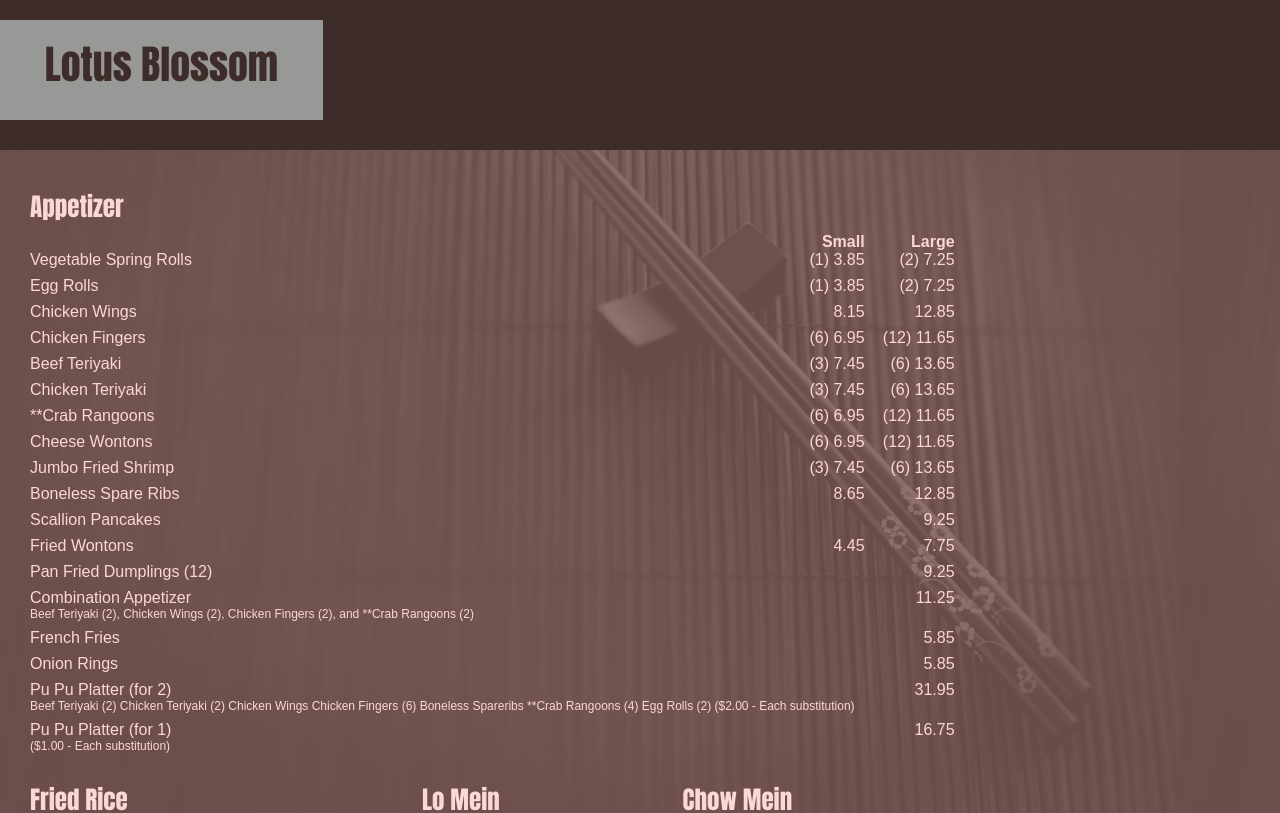
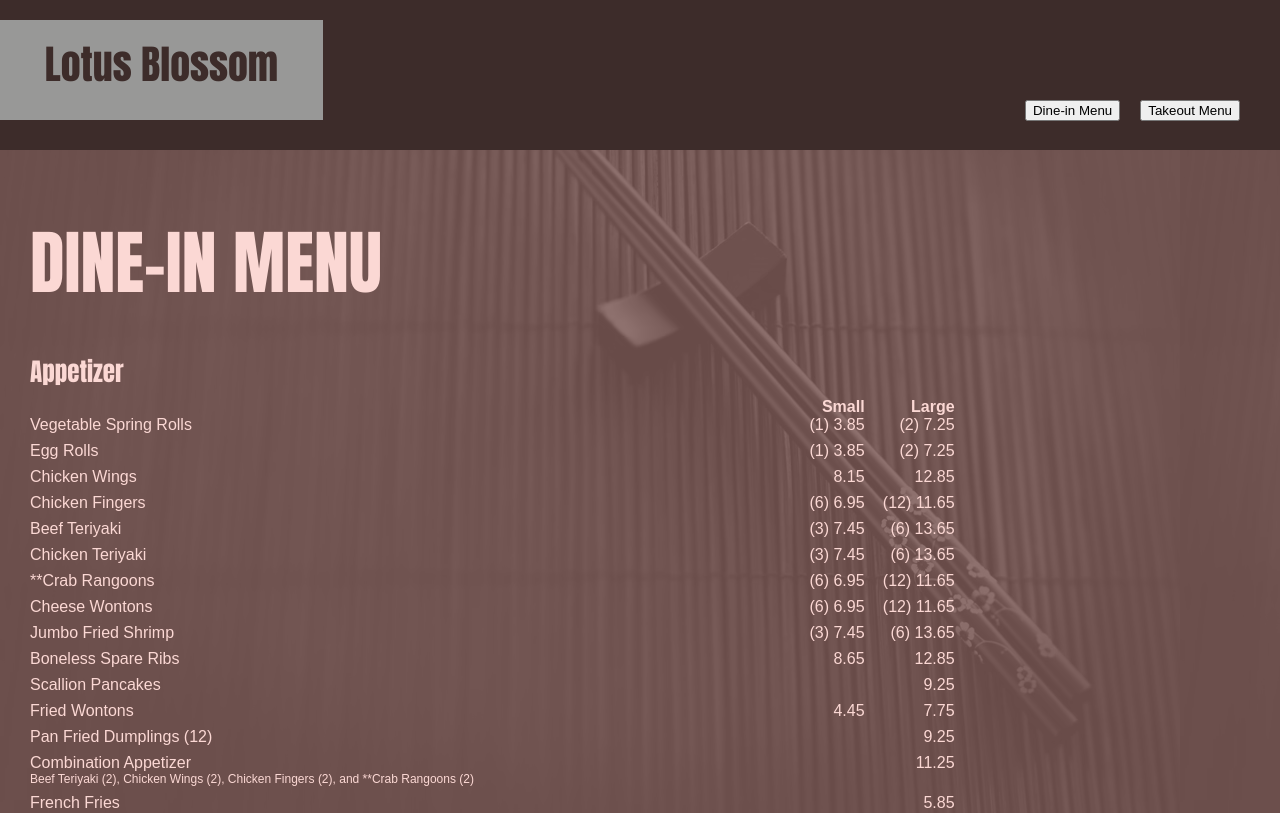
Before and after one commit to lotusblossommaine/restaurant, a React (Create React App) app: page / in a window 1280 px wide. Shown: the top 813 px of the page. Built offline with nearby package versions, Linux system fonts and the light colour scheme; the HTML template or start-up script is replaced by a standard one.

Commit message:
nav for takeout

```diff
--- a/src/App.css
+++ b/src/App.css
@@ -1,5 +1,9 @@
 body {
     margin: 0;
+}
+
+.App h1 {
+    font-family: impact, impact-w01-2010, sans-serif;
 }
 
 .backgroundImage {
@@ -23,10 +27,30 @@ body {
 
 .headerLabel h1 {
     font-size: 40px;
-    font-family: impact, impact-w01-2010, sans-serif;
     margin-top: 14px;
+}
+
+.nav {
+    position: absolute;
+    right: 40px;
+    top: 100px;
+    display: flex;
+    gap: 20px;
 }
 
 .backgroundOverlay {
     background-color: rgba(123, 89, 85, 0.85);
 }
+
+.content {
+    display: flex;
+    justify-content: center;
+    flex-direction: column;
+    padding: 30px;
+    color: rgb(251, 216, 212);
+}
+
+.content h1 {
+    font-size: 70px;
+    margin: 30px 0;
+}
--- a/src/App.js
+++ b/src/App.js
@@ -1,16 +1,26 @@
+import { useState } from 'react';
 import './App.css';
 import image from "./assets/backgroundImage.jpg";
 import Menu from './Menu/Menu';
 
 function App() {
+  const [isTakeout, setIsTakeout] = useState(false);
+
   return (
     <div className="App" >
       <div style={{ backgroundImage: `url(${image})` }} className="backgroundImage">
         <div className="header">
           <div className="headerLabel"><h1>Lotus Blossom</h1></div>
+          <div className="nav">
+            <button onClick={() => { setIsTakeout(false) }}>Dine-in Menu</button>
+            <button onClick={() => { setIsTakeout(true) }}>Takeout Menu</button>
+          </div>
         </div>
         <div className="backgroundOverlay">
-          <Menu />
+          <div className="content">
+            <h1>{isTakeout ? 'TAKEOUT MENU' : 'DINE-IN MENU'}</h1>
+            <Menu isTakeout={isTakeout} />
+          </div>
         </div>
       </div>
     </div>
--- a/src/Menu/Menu.css
+++ b/src/Menu/Menu.css
@@ -4,8 +4,6 @@
     gap: 20px;
     max-width: 960px;
     font-family: fantasy, sans-serif;
-    color: rgb(251, 216, 212);
-    padding: 30px;
 }
 
 .menu h3 {
--- a/src/Menu/Menu.jsx
+++ b/src/Menu/Menu.jsx
@@ -62,17 +62,17 @@ const MenuSection = ({ section }) => {
 
 
 
-const Menu = () => {
+const Menu = ({ isTakeout }) => {
     const [data, setData] = useState();
 
     useEffect(() => {
         async function fetchData() {
             const csvData = await readCSV();
-            const parsedData = parseData(csvData);
+            const parsedData = parseData(csvData, isTakeout);
             setData(parsedData);
         }
         fetchData();
-    }, []);
+    }, [isTakeout]);
 
     if (!data) {
         return null;
--- /dev/null
+++ b/src/constants.js
@@ -0,0 +1,5 @@
+const FRIED_RICE = 'Fried Rice';
+const LO_MEIN = 'Lo Mein';
+const CHOW_MEIN = 'Chow Mein';
+
+export const NO_SMALL_SECTIONS_FOR_DINE_IN = [FRIED_RICE, LO_MEIN, CHOW_MEIN];
--- a/src/utils.js
+++ b/src/utils.js
@@ -1,5 +1,6 @@
 import Papa from 'papaparse';
 import data from './data/menu.csv';
+import { NO_SMALL_SECTIONS_FOR_DINE_IN } from './constants';
 
 export const readCSV = async () => {
     const response = await fetch(data);
@@ -19,7 +20,19 @@ export const readCSV = async () => {
     })
 }
 
-export const parseData = (data) => {
+const isShowSmallPrice = ({ smallPrice, isTakeout, sectionName }) => {
+    if (!smallPrice) {
+        return false;
+    }
+
+    if (isTakeout) {
+        return true;
+    }
+
+    return !NO_SMALL_SECTIONS_FOR_DINE_IN.includes(sectionName)
+}
+
+export const parseData = (data, isTakeout) => {
     const sections = {};
 
     data.forEach(item => {
@@ -30,7 +43,7 @@ export const parseData = (data) => {
         }
 
         const prices = [];
-        if (SmallPrice) {
+        if (isShowSmallPrice({ smallPrice: SmallPrice, isTakeout, sectionName })) {
             prices.push({ label: 'Small', amount: SmallPrice, quantity: SmallQuantity });
         }
         if (item.LargePrice) {
```
Also changed, not shown: src/data/menu.csv.
